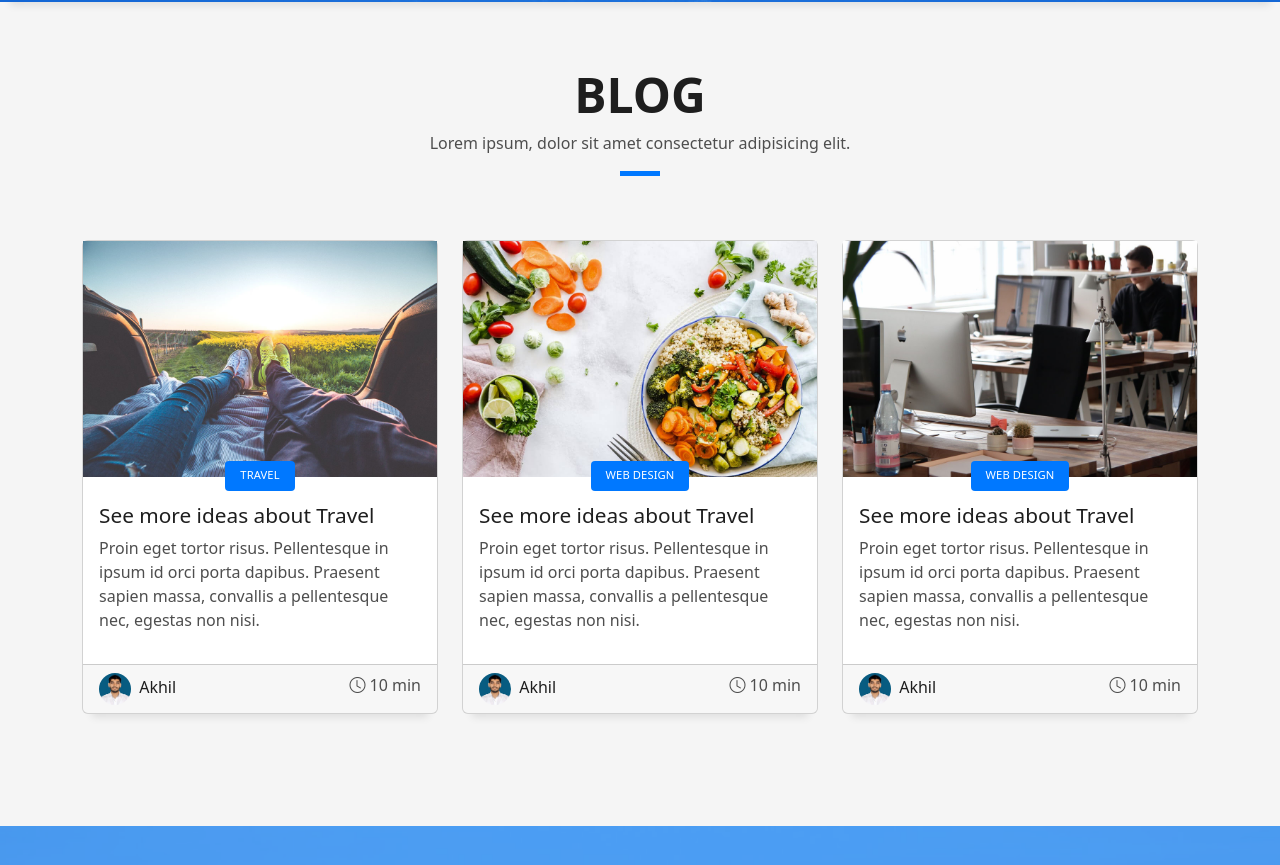
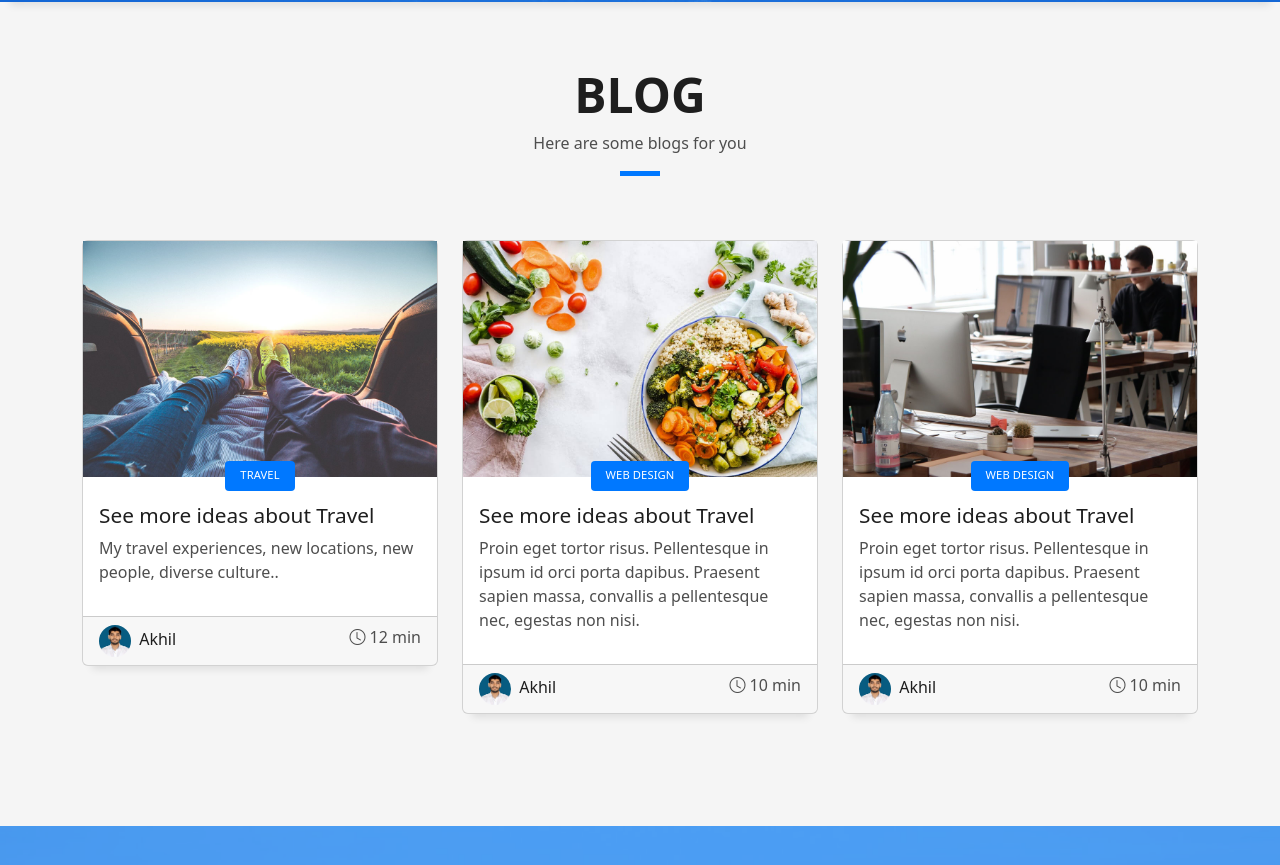
Before and after one commit to akhilupadhyay18/Akhil_Portfolio, a plain HTML site: page index.html in a window 1280 px wide. Shown: the part 4340-5205 px from the top of the page. Drawn offline with Linux system fonts and the light colour scheme.

Commit message:
Update index.html

```diff
--- a/index.html
+++ b/index.html
@@ -704,7 +704,7 @@
               <div class="title-box text-center">
                 <h3 class="title-a">Blog</h3>
                 <p class="subtitle-a">
-                  Lorem ipsum, dolor sit amet consectetur adipisicing elit.
+                  Here are some blogs for you
                 </p>
                 <div class="line-mf"></div>
               </div>
@@ -728,9 +728,7 @@
                     <a href="blog-single.html">See more ideas about Travel</a>
                   </h3>
                   <p class="card-description">
-                    Proin eget tortor risus. Pellentesque in ipsum id orci porta
-                    dapibus. Praesent sapien massa, convallis a pellentesque
-                    nec, egestas non nisi.
+                   My travel experiences, new locations, new people, diverse culture..
                   </p>
                 </div>
                 <div class="card-footer">
@@ -745,7 +743,7 @@
                     </a>
                   </div>
                   <div class="post-date">
-                    <span class="bi bi-clock"></span> 10 min
+                    <span class="bi bi-clock"></span> 12 min
                   </div>
                 </div>
               </div>
```
